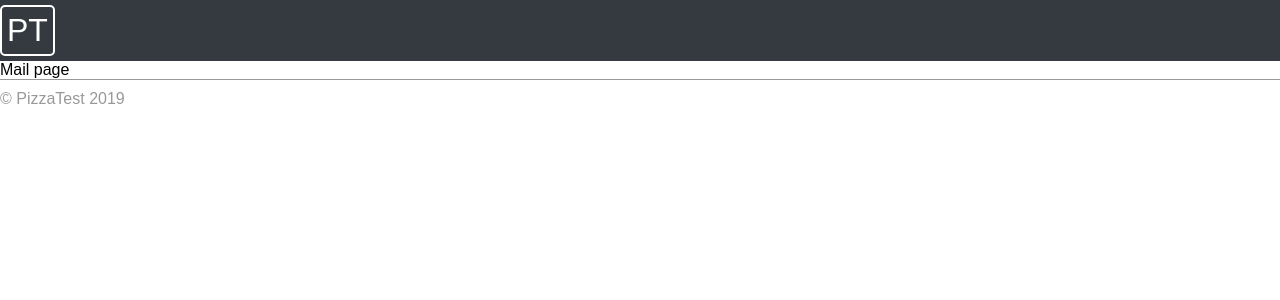
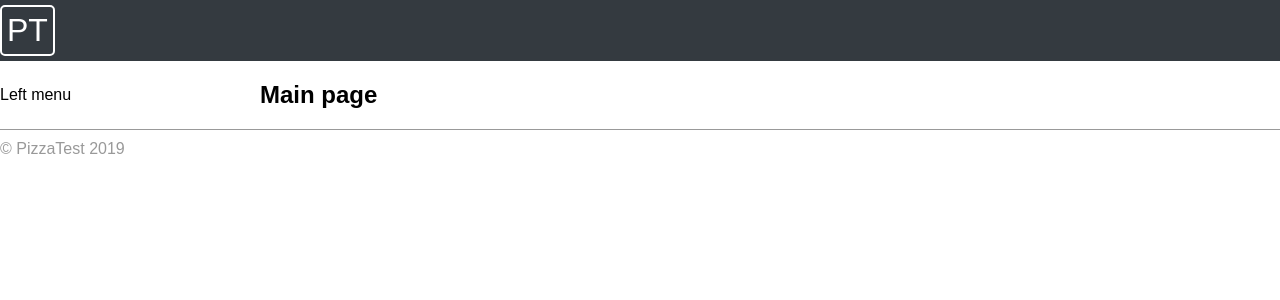
Before and after one commit to vasa-c/pizza-test-frontend, a Nuxt app: page / in a window 1280 px wide. Shown: the top 300 px of the page. Built offline with nearby package versions, Linux system fonts and the light colour scheme.

Commit message:
Layout: center section - left menu + main

```diff
--- a/components/layout/LayoutFooter.vue
+++ b/components/layout/LayoutFooter.vue
@@ -11,10 +11,11 @@
     }
 </script>
 
-<style>
+<style lang="scss">
     footer {
         border-top: 1px solid #999999;
         color: #999999;
         padding-top: 10px;
+        clear: both;
     }
 </style>
--- a/components/layout/LayoutHeader.vue
+++ b/components/layout/LayoutHeader.vue
@@ -15,7 +15,7 @@
     }
 </script>
 
-<style>
+<style lang="scss">
     header {
         background-color: #343a40;
     }
--- /dev/null
+++ b/components/layout/LeftMenu.vue
@@ -0,0 +1,18 @@
+<template>
+    <nav id="left-menu">
+        Left menu
+    </nav>
+</template>
+
+<script>
+    export default {
+    }
+</script>
+
+<style lang="scss">
+    #left-menu {
+        float: left;
+        width: 250px;
+        padding: 25px 10px 0 0;
+    }
+</style>
--- a/layouts/default.vue
+++ b/layouts/default.vue
@@ -1,7 +1,12 @@
 <template>
     <div>
         <layout-header></layout-header>
-        <nuxt />
+        <section id="center">
+            <div class="wrapper">
+                <left-menu></left-menu>
+                <nuxt />
+            </div>
+        </section>
         <layout-footer></layout-footer>
     </div>
 </template>
@@ -9,11 +14,13 @@
 <script>
     import LayoutHeader from "~/components/layout/LayoutHeader";
     import LayoutFooter from "~/components/layout/LayoutFooter";
+    import LeftMenu from "~/components/layout/LeftMenu";
 
     export default {
         components: {
             LayoutHeader,
             LayoutFooter,
+            LeftMenu,
         },
     }
 </script>
@@ -27,4 +34,7 @@
         max-width: 1280px;
         margin: auto;
     }
+    main {
+        float: left;
+    }
 </style>
--- a/pages/index.vue
+++ b/pages/index.vue
@@ -1,7 +1,7 @@
 <template>
-  <div>
-      Mail page
-  </div>
+  <main>
+      <h1>Main page</h1>
+  </main>
 </template>
 
 <script>
```
